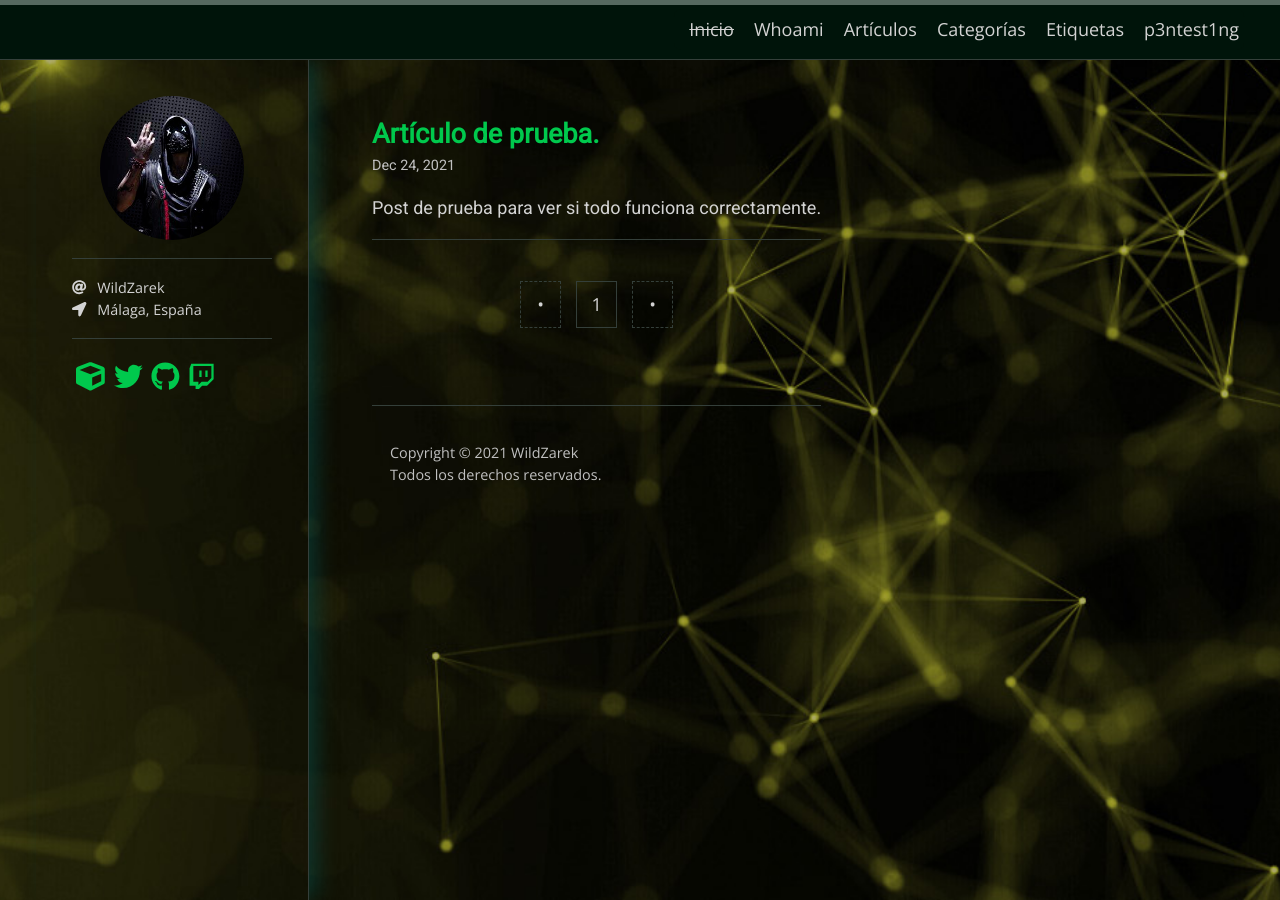
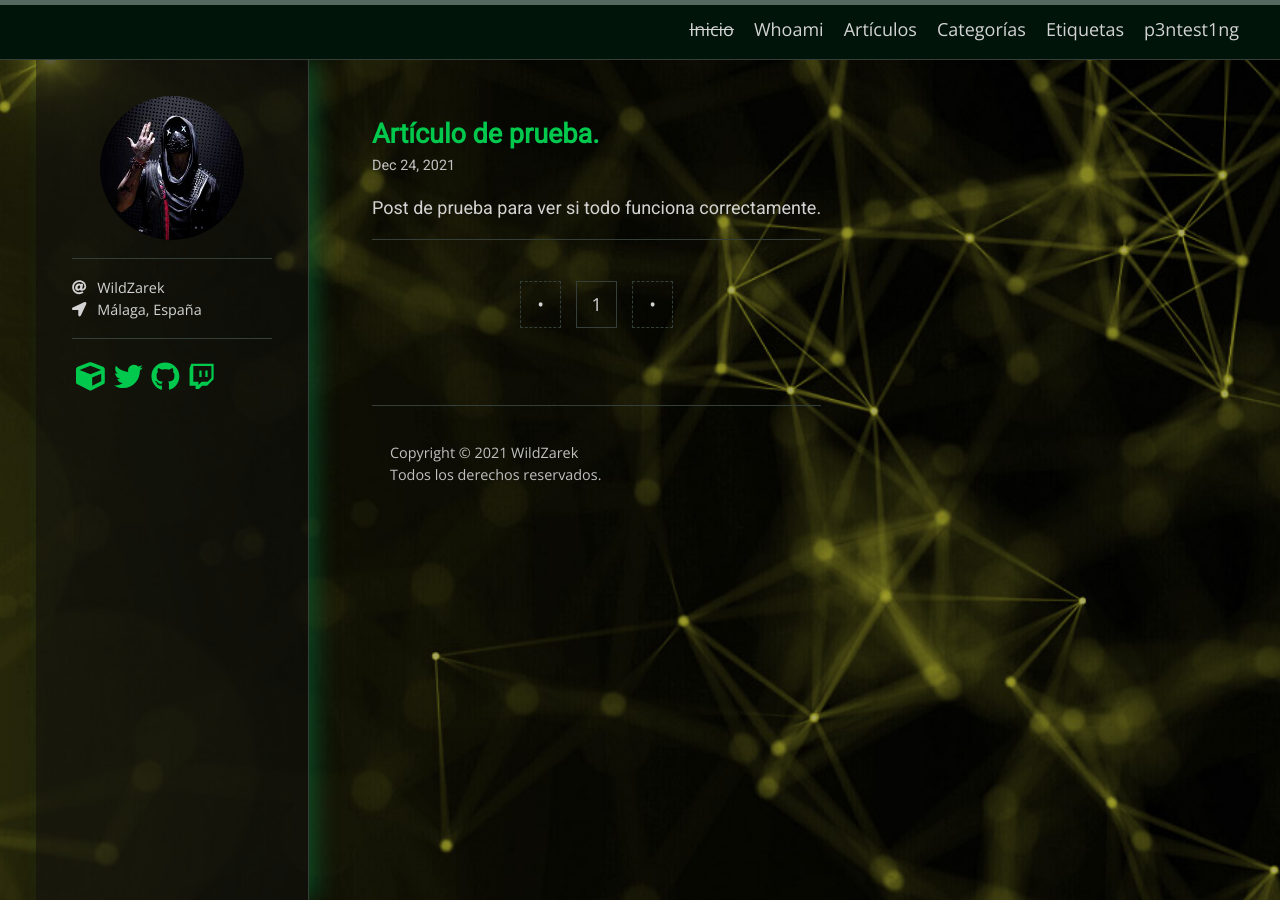
Before and after one commit to WildZarek/wildzarek.github.io, a Jekyll site: the page built from index.html, in a window 1280 px wide. Built offline with Jekyll 4.4.1, drawn with Linux system fonts in a browser that asks for light colours; nearby versions of some CDN libraries; some web fonts are replaced; the list of posts is cut into pages by our own code.

Commit message:
minor changes

```diff
--- a/_sass/hamilton/layout.scss
+++ b/_sass/hamilton/layout.scss
@@ -217,12 +217,13 @@
   width: 200px;
 
   //background-color: #ffffff;
+  background-color: rgba(15, 15, 15, 0.5);
   margin-right: 0;
 
   padding: $spacing-unit;
   border-right: 1px solid;
 
-  box-shadow: 10px 0 20px -2px rgba(0, 100, 100, .4);
+  box-shadow: 10px 0 20px -2px rgba(0, 145, 75, .4);
 
   @include relative-font-size(0.8);
 
```
